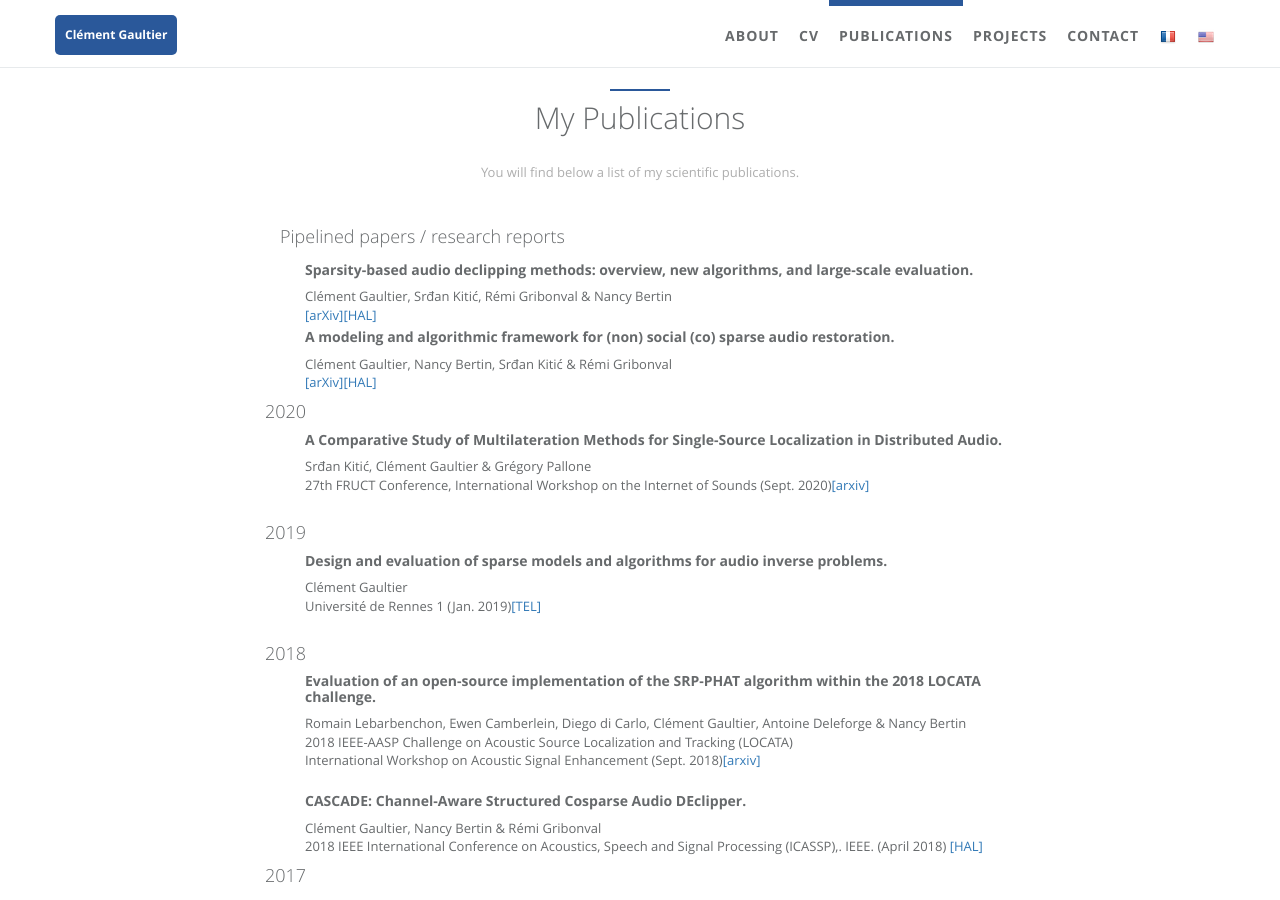
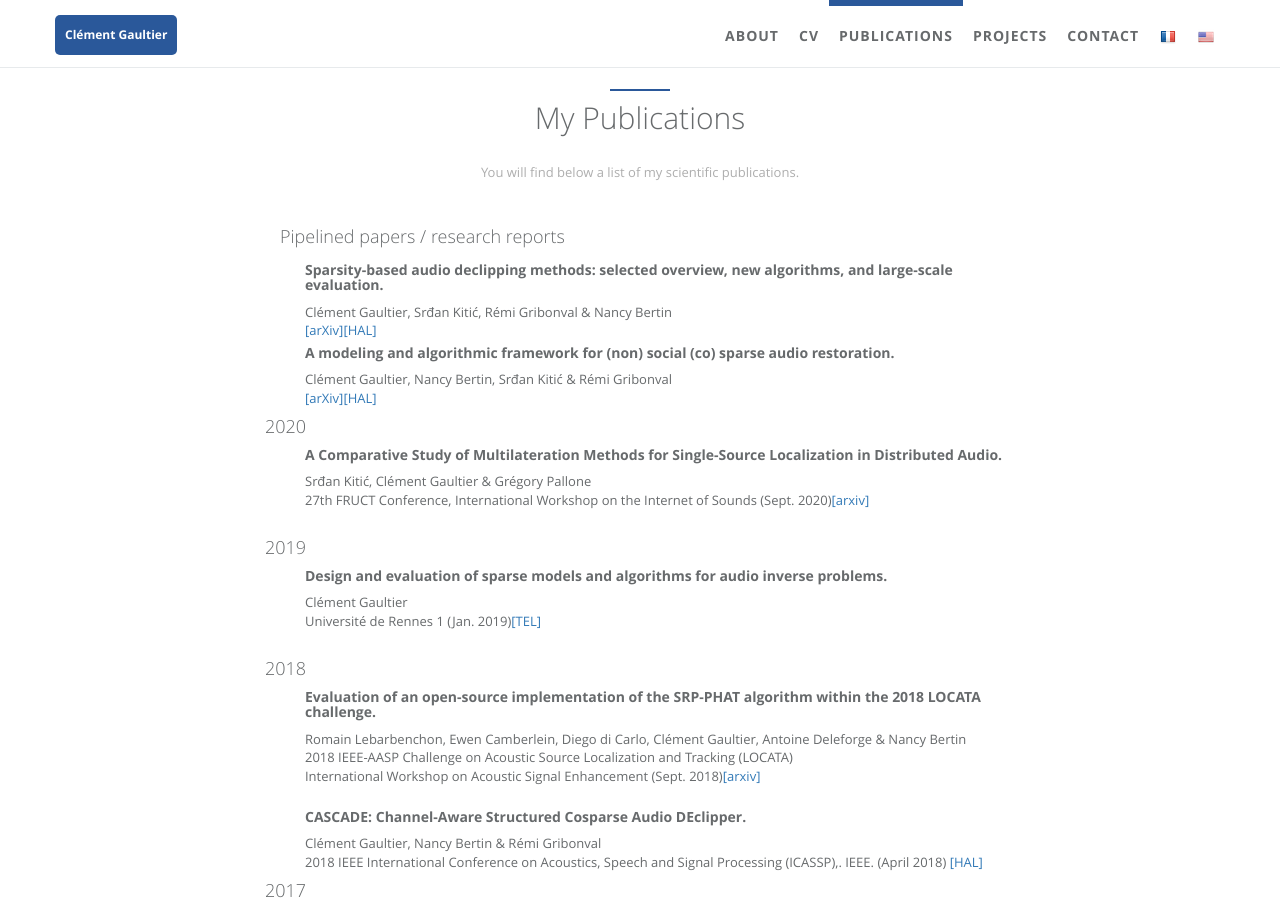
Before and after one commit to cgaultier/persoWeb, a Jekyll site: the page built from index.html, in a window 1280 px wide and 900 px high, scrolled down 2801 px. Built offline with Jekyll 4.4.1, drawn with Linux system fonts in a browser that asks for light colours; comment, search, counter and statistics services are not loaded.

Commit message:
Misc on publis

```diff
--- a/_includes/sections/publis.html
+++ b/_includes/sections/publis.html
@@ -20,7 +20,7 @@
       </div>
       <ul style="list-style-type: none">
         <li class="entry wow zoomIn">
-          <h4><strong>Sparsity-based audio declipping methods: overview, new algorithms, and large-scale evaluation.</strong></h4>
+          <h4><strong>Sparsity-based audio declipping methods: selected overview, new algorithms, and large-scale evaluation.</strong></h4>
                 Clément Gaultier, Srđan Kitić, Rémi Gribonval & Nancy Bertin<br />
           <a href="https://arxiv.org/abs/2005.10228" target="_blank">[arXiv]</a><a href="https://hal.inria.fr/hal-02611226" target="_blank">[HAL]</a><br />
         </li>
```
